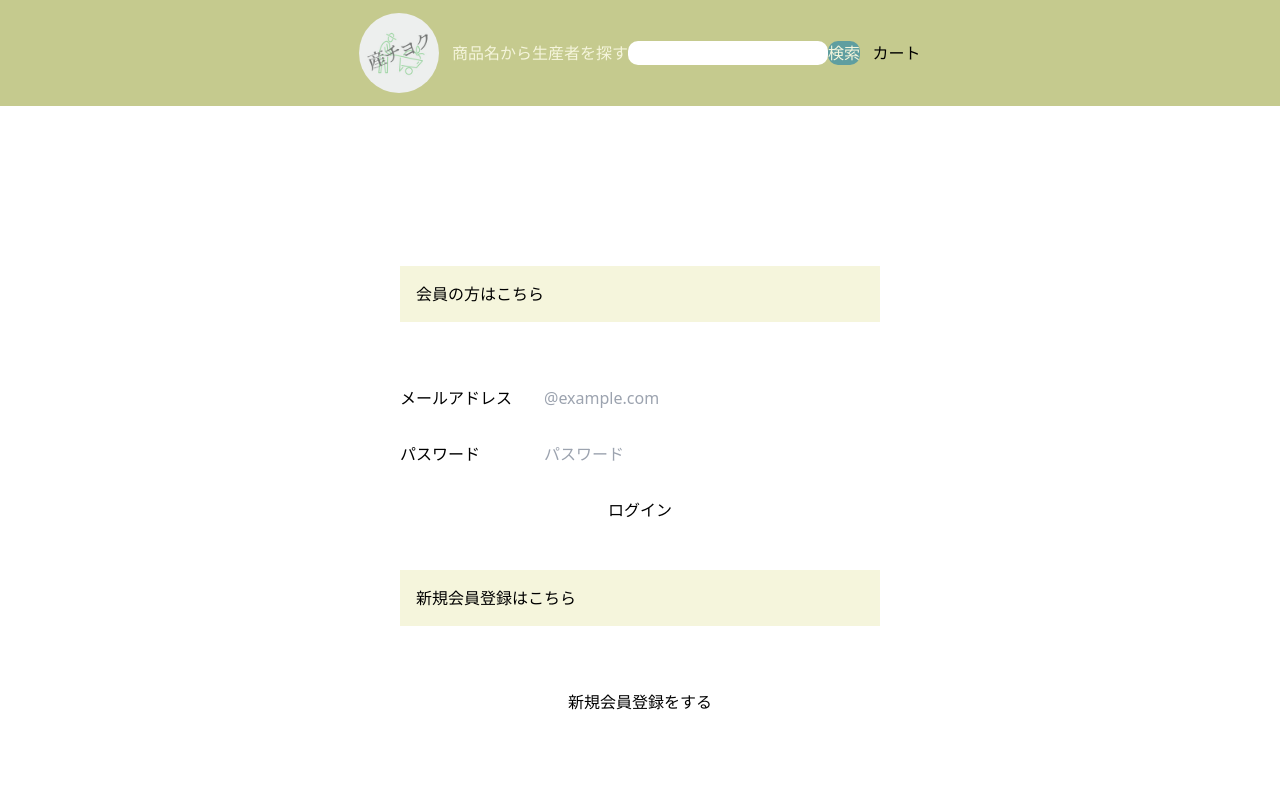
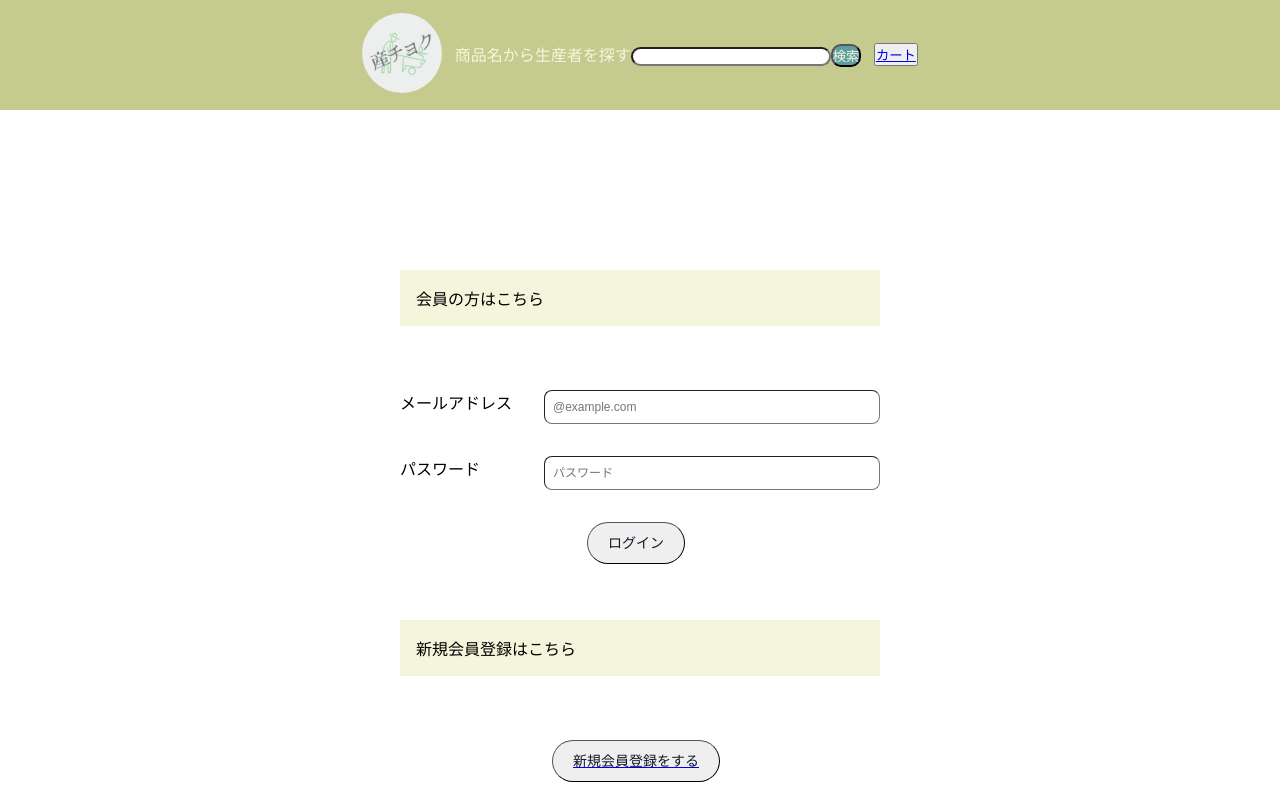
Before and after one commit to toya-manabu-TestFolder/Project.Earth, a Next.js app: page /login in a window 1280 px wide. Shown: the top 800 px of the page. Built offline with nearby package versions, Linux system fonts and the light colour scheme.

Commit message:
ログイン画面、登録画面のCSS書き換え　完了

```diff
--- a/src/components/user_register.tsx
+++ b/src/components/user_register.tsx
@@ -1,5 +1,6 @@
 import { FormEvent, useState } from "react";
-import Head from "next/head";
+import { useRouter } from "next/router";
+import styles from "../styles/login.module.css";
 
 export default function User_register() {
   const router = useRouter();
@@ -42,11 +43,14 @@ export default function User_register() {
 
   return (
     <>
-      <div className={styles.title}>会員の方はこちら</div>
+      <div className={styles.blank}>
+        <div className={styles.container}>
+          <div className={styles.width}>
+            <div className={styles.title}>新規会員登録</div>
             <form onSubmit={(event) => handleSubmit(event)} className="">
               <div>
                 <div className={styles.line}>
-            <label htmlFor="name" className=" ">
+                  <label htmlFor="name" className="">
                     名前
                   </label>
                   <div className={styles.input}>
@@ -55,19 +59,148 @@ export default function User_register() {
                       type="text"
                       id="name"
                       name="name"
-                className=""
-                placeholder="you@site.com"
+                      className={styles.input_form}
+                      placeholder="ラクス　太郎"
                     ></input>
                   </div>
                 </div>
               </div>
 
-        <div className="">
-          <button type="submit" className="">
+              <div>
+                <div className={styles.line}>
+                  <label htmlFor="email" className="">
+                    メールアドレス
+                  </label>
+                  <div className={styles.input}>
+                    <input
+                      onChange={(e) => setName(e.target.value)}
+                      type="text"
+                      id="email"
+                      name="email"
+                      className={styles.input_form}
+                      placeholder="@example.com"
+                    ></input>
+                  </div>
+                </div>
+              </div>
+
+              <div>
+                <div className={styles.line}>
+                  <label htmlFor="name" className="">
+                    名前
+                  </label>
+                  <div className={styles.input}>
+                    <input
+                      onChange={(e) => setEmail(e.target.value)}
+                      type="text"
+                      id="name"
+                      name="name"
+                      className={styles.input_form}
+                      placeholder="@example.com"
+                    ></input>
+                  </div>
+                </div>
+              </div>
+
+              <div>
+                <div className={styles.line}>
+                  <label htmlFor="password" className="">
+                    パスワード
+                  </label>
+                  <div className={styles.input}>
+                    <input
+                      onChange={(e) => setPassword(e.target.value)}
+                      type="text"
+                      id="password"
+                      name="password"
+                      className={styles.input_form}
+                      placeholder="password"
+                    ></input>
+                  </div>
+                </div>
+              </div>
+
+              <div>
+                <div className={styles.line}>
+                  <label htmlFor="zipcode" className="">
+                    郵便番号
+                  </label>
+                  <div className={styles.input}>
+                    <input
+                      onChange={(e) => setZipcode(e.target.value)}
+                      type="text"
+                      id="zipcode"
+                      name="zipcode"
+                      className={styles.input_form}
+                      placeholder="111-2222"
+                    ></input>
+                  </div>
+                </div>
+              </div>
+
+              <div>
+                <div className={styles.line}>
+                  <label htmlFor="prefecture" className="">
+                    都道府県
+                  </label>
+                  <div className={styles.input}>
+                    <input
+                      onChange={(e) => setPrefecture(e.target.value)}
+                      type="text"
+                      id="prefecture"
+                      name="prefecture"
+                      className={styles.input_form}
+                      placeholder="東京都"
+                    ></input>
+                  </div>
+                </div>
+              </div>
+
+              <div>
+                <div className={styles.line}>
+                  <label htmlFor="city" className="">
+                    市町村
+                  </label>
+                  <div className={styles.input}>
+                    <input
+                      onChange={(e) => setCity(e.target.value)}
+                      type="text"
+                      id="city"
+                      name="city"
+                      className={styles.input_form}
+                      placeholder="市町村"
+                    ></input>
+                  </div>
+                </div>
+              </div>
+
+              <div>
+                <div className={styles.line}>
+                  <label htmlFor="address" className="">
+                    マンション名・番地等
+                  </label>
+                  <div className={styles.input}>
+                    <input
+                      onChange={(e) => setAddress(e.target.value)}
+                      type="text"
+                      id="address"
+                      name="address"
+                      className={styles.input_form}
+                      placeholder="11-22 ○○マンション 101"
+                    ></input>
+                  </div>
+                </div>
+              </div>
+
+              <div className={styles.button}>
+                <button type="submit" className={styles.inner_button}>
                   登録
                 </button>
               </div>
             </form>
+          </div>
+        </div>
+      </div>
     </>
   );
 }
--- a/src/pages/login.tsx
+++ b/src/pages/login.tsx
@@ -42,14 +42,14 @@ export default function Login() {
             <form className="" onSubmit={(event) => handleSubmit(event)}>
               <div>
                 <div className={styles.line}>
-                  <label htmlFor="" className="">
+                  <label htmlFor="email" className="">
                     メールアドレス
                   </label>
                   <div className={styles.input}>
                     <input
                       onChange={(e) => setEmail(e.target.value)}
                       type="email"
-                      className="block w-full p-2 text-gray-900 border border-gray-300 rounded-lg bg-gray-50 sm:text-xs focus:ring-blue-500 focus:border-blue-500 dark:bg-gray-700 dark:border-gray-600 dark:placeholder-gray-400 dark:text-white dark:focus:ring-blue-500 dark:focus:border-blue-500"
+                      className={styles.input_form}
                       id=""
                       placeholder="@example.com"
                     />
@@ -64,17 +64,14 @@ export default function Login() {
                   <input
                     onChange={(e) => setPassword(e.target.value)}
                     type="password"
-                    className="block w-full p-2 text-gray-900 border border-gray-300 rounded-lg bg-gray-50 sm:text-xs focus:ring-blue-500 focus:border-blue-500 dark:bg-gray-700 dark:border-gray-600 dark:placeholder-gray-400 dark:text-white dark:focus:ring-blue-500 dark:focus:border-blue-500"
+                    className={styles.input_form}
                     id=""
                     placeholder="パスワード"
                   />
                 </div>
               </div>
               <div className={styles.button}>
-                <button
-                  type="submit"
-                  className="text-gray-900 bg-white border border-gray-300 focus:outline-none hover:bg-gray-100 focus:ring-4 focus:ring-gray-200 font-medium rounded-full text-sm px-5 py-2.5 mr-2 mb-2 dark:bg-gray-800 dark:text-white dark:border-gray-600 dark:hover:bg-gray-700 dark:hover:border-gray-600 dark:focus:ring-gray-700"
-                >
+                <button type="submit" className={styles.inner_button}>
                   ログイン
                 </button>
               </div>
@@ -83,10 +80,7 @@ export default function Login() {
             <div className={styles.title}>新規会員登録はこちら</div>
             <Link href={"http://localhost:3000/user_register/"}>
               <div className={styles.button}>
-                <button
-                  type="submit"
-                  className="text-gray-900 bg-white border border-gray-300 focus:outline-none hover:bg-gray-100 focus:ring-4 focus:ring-gray-200 font-medium rounded-full text-sm px-5 py-2.5 mr-2 mb-2 dark:bg-gray-800 dark:text-white dark:border-gray-600 dark:hover:bg-gray-700 dark:hover:border-gray-600 dark:focus:ring-gray-700"
-                >
+                <button type="submit" className={styles.inner_button}>
                   新規会員登録をする
                 </button>
               </div>
--- a/src/styles/login.module.css
+++ b/src/styles/login.module.css
@@ -1,6 +1,3 @@
-@tailwind base;
-@tailwind components;
-@tailwind utilities;
 
 .blank{
   margin:10rem
@@ -32,10 +29,40 @@
   width: 70%;
 }
 
+.input_form{
+  display: block;
+  width: 100%;
+  border-radius: 0.5rem;
+  border-width: 1px;
+  padding: 0.5rem;
+  color: rgb(17 24 39);
+
+@media (min-width: 640px){
+  font-size: 0.75rem;
+  line-height: 1rem;
+}
+}
+
 .button{
   display: flex;
   justify-content: center;
   margin-bottom: 3rem;
+}
+.inner_button{
+  color: rgb(17 24 39);
+  font-weight: 500;
+  font-size: 0.875rem;
+  line-height: 1.25rem;
+  padding-top: 0.625rem;
+    padding-bottom: 0.625rem;
+    padding-left: 1.25rem;
+    padding-right: 1.25rem;
+    border-width: 1px;
+    border-radius: 9999px;
+    margin-right: 0.5rem;
+    margin-bottom: 0.5rem;
+    cursor: pointer;
+    text-transform: none;
 }
 
 /*
```
Lines whose indentation alone changed are shown as unchanged.
